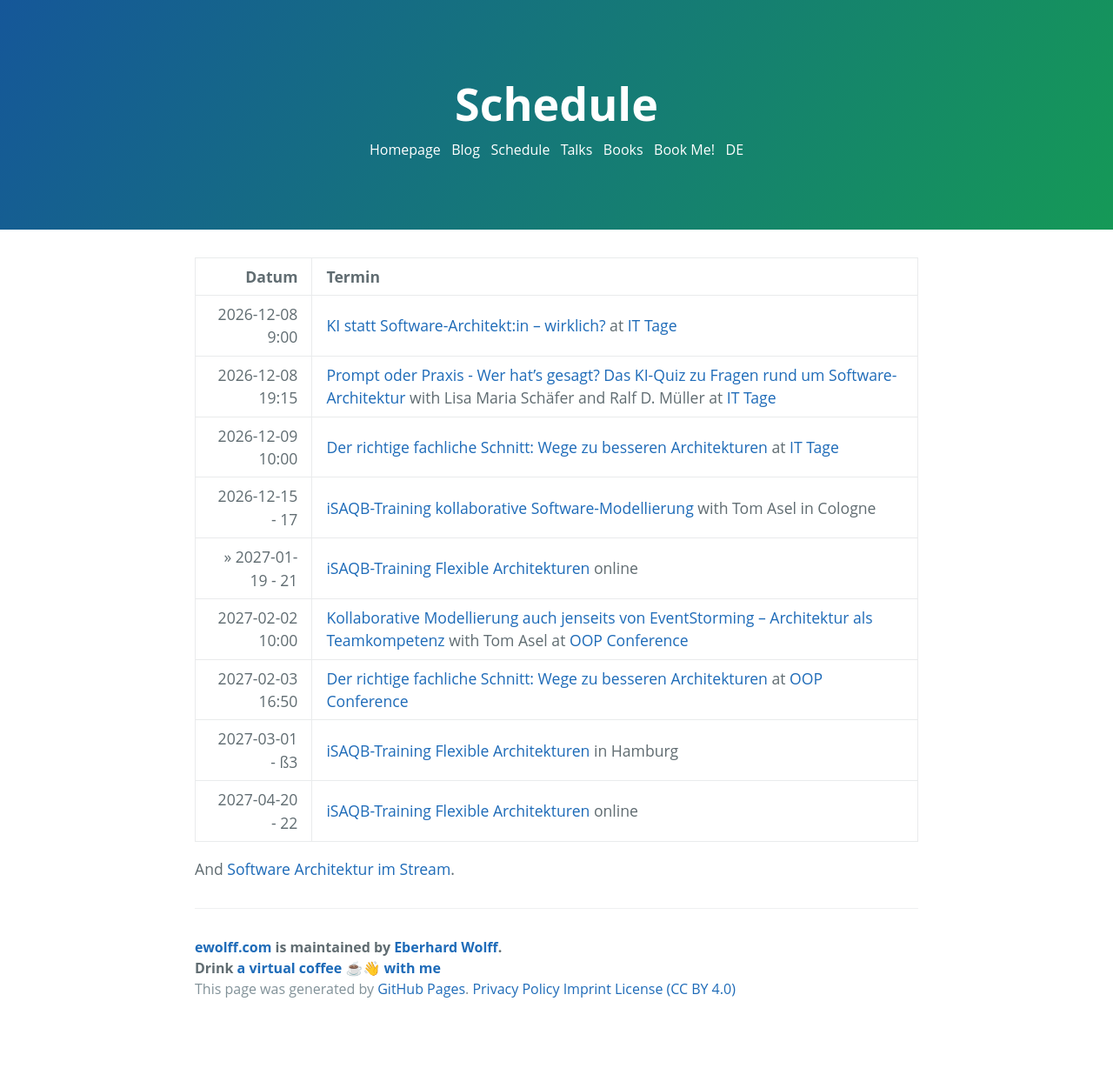
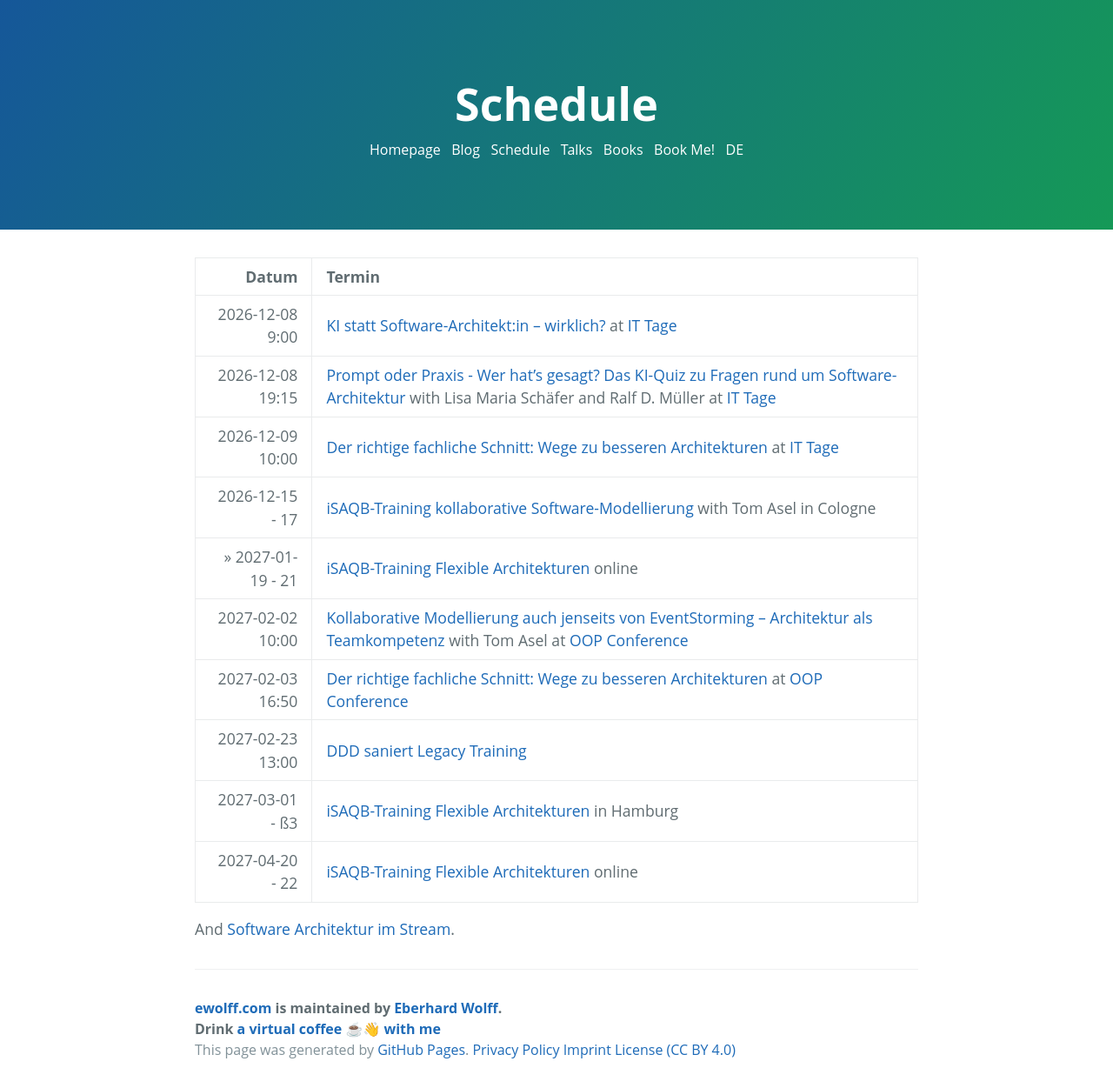
Before and after one commit to ewolff/ewolff.com, a Jekyll site: the page built from schedule.md, in a window 1280 px wide. Shown: the whole page at 87% size. Built offline with Jekyll 4.4.1, drawn with Linux system fonts in a browser that asks for light colours; our own code applies the rules of GitHub Pages for plain Markdown files; before the commit the page ends 1181 px from its top, so only the background shows below that.

Commit message:
DDD saniert Legacy ergänzt

```diff
--- a/schedule.md
+++ b/schedule.md
@@ -11,6 +11,7 @@ title: Schedule
 » 2027-01-19 - 21 | [iSAQB-Training Flexible Architekturen](https://www.socreatory.com/de/trainings/flex/events/9d95f11d73e0) online |
 | 2027-02-02 10:00 | [Kollaborative Modellierung auch jenseits von EventStorming – Architektur als Teamkompetenz](https://www.oop-konferenz.de/de/programm/konferenzprogramm/di-3-1) with Tom Asel at [OOP Conference](https://www.oop-konferenz.de) |
 | 2027-02-03 16:50 | [Der richtige fachliche Schnitt: Wege zu besseren Architekturen](https://www.oop-konferenz.de/de/programm/konferenzprogramm/mi-23-1) at [OOP Conference](https://www.oop-konferenz.de) |
+| 2027-02-23 13:00 | [DDD saniert Legacy Training](https://www.socreatory.com/de/events/ddd-legacy-sanierung-online-35ac86c95b3e) |
 | 2027-03-01 - ß3 | [iSAQB-Training Flexible Architekturen](https://www.socreatory.com/de/trainings/flex/events/2711755de345) in Hamburg |
 | 2027-04-20 - 22 | [iSAQB-Training Flexible Architekturen](https://www.socreatory.com/de/trainings/flex/events/f0a28d4c4d01) online |
 
```
Also changed, not shown: termine.md (+1 -0 lines).
